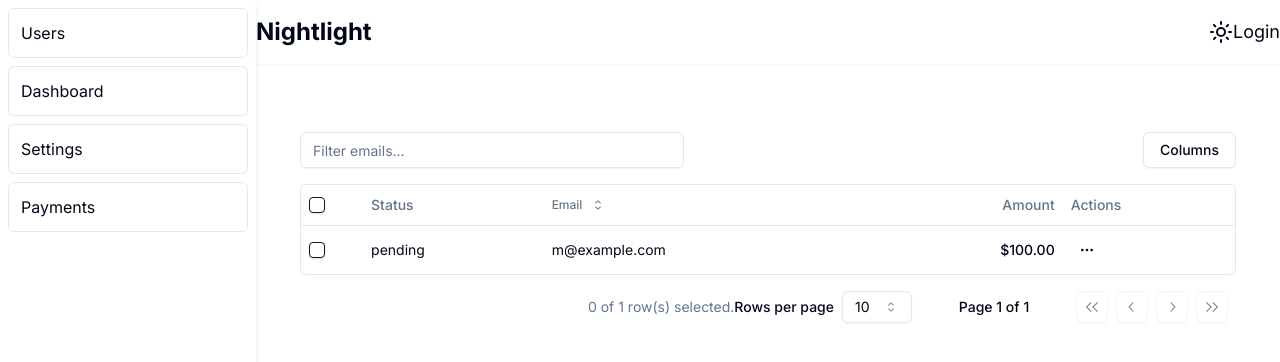
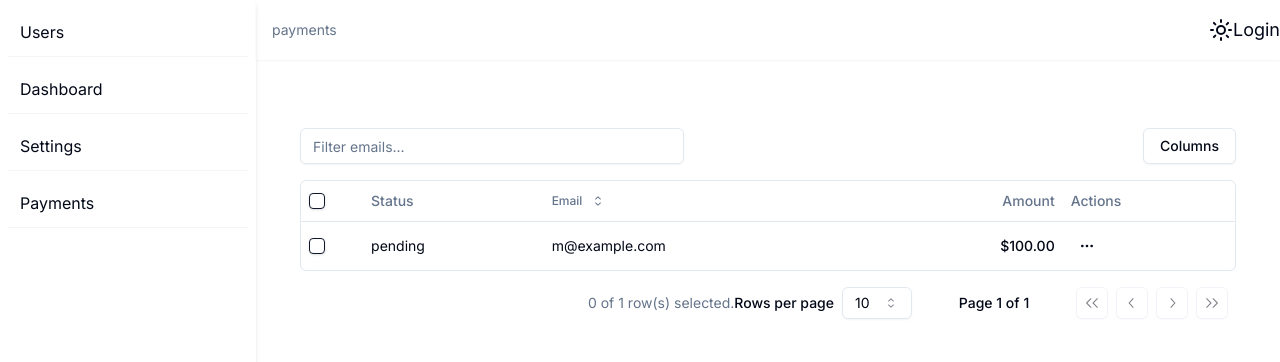
Before and after one commit to aichijimoren123/Nightlight, a Next.js app: page /payments in a window 1280 px wide. Shown: the top 362 px of the page. Built offline with nearby package versions, Linux system fonts and the light colour scheme.

Commit message:
Refactor Sidebar and Header components

```diff
--- /dev/null
+++ b/src/app/(admin)/Breadcrump.tsx
@@ -0,0 +1,47 @@
+"use client";
+
+import {
+  Breadcrumb,
+  BreadcrumbItem,
+  BreadcrumbLink,
+  BreadcrumbList,
+  BreadcrumbPage,
+  BreadcrumbSeparator,
+} from "@/components/ui/Breadcrumb";
+import { usePathname } from "next/navigation";
+import { Fragment } from "react";
+
+export default function BreadcrumbComponent() {
+  const pathName = usePathname();
+
+  // 将路径名称拆分成数组
+  const pathSegments = pathName.split("/").filter((segment) => segment !== "");
+
+  // 生成动态的面包屑项
+  const breadcrumbs = pathSegments.map((segment, index) => {
+    const path = `/${pathSegments.slice(0, index + 1).join("/")}`;
+    return (
+      <Fragment key={index}>
+        <BreadcrumbItem>
+          <BreadcrumbLink href={path}>{segment}</BreadcrumbLink>
+        </BreadcrumbItem>
+      </Fragment>
+    );
+  });
+
+  //   // 添加首页链接
+  //   breadcrumbs.unshift(
+  //     <Fragment key="home">
+  //       <BreadcrumbItem>
+  //         <BreadcrumbLink href="/">Home</BreadcrumbLink>
+  //       </BreadcrumbItem>
+  //       <BreadcrumbSeparator />
+  //     </Fragment>
+  //   );
+
+  return (
+    <Breadcrumb>
+      <BreadcrumbList>{breadcrumbs}</BreadcrumbList>
+    </Breadcrumb>
+  );
+}
--- a/src/app/(admin)/Header.tsx
+++ b/src/app/(admin)/Header.tsx
@@ -1,15 +1,14 @@
 import { cn } from "@/lib/utils";
 import ThemeSwitcher from "../../components/ThemeSwitch";
 import Link from "next/link";
+import BreadcrumbComponent from "./Breadcrump";
 
 export default function Header({ className }: { className?: string }) {
   return (
     <header className={cn(className, "shadow-sm")}>
       <nav className="flex justify-between items-center py-4">
-        <div className="flex-1">
-          <Link href="/" className="text-2xl font-bold">
-            Nightlight
-          </Link>
+        <div className="flex-1 px-4">
+          <BreadcrumbComponent />
         </div>
         <ThemeSwitcher />
         <div>
--- a/src/app/(admin)/Sidebar.tsx
+++ b/src/app/(admin)/Sidebar.tsx
@@ -12,7 +12,7 @@
   return (
     <aside className={cn(className, "flex flex-col p-2 gap-2")}>
       {links.map((link) => (
-        <div key={link.href} className=" border-[1px] p-3 rounded-md">
+        <div key={link.href} className=" border-b-[1px] border-stone-100 p-3 ">
           <Link key={link.href} href={link.href}>
             {link.label}
           </Link>
--- /dev/null
+++ b/src/components/ui/Breadcrumb.tsx
@@ -0,0 +1,115 @@
+import * as React from "react";
+import { Slot } from "@radix-ui/react-slot";
+import { ChevronRight, MoreHorizontal } from "lucide-react";
+
+import { cn } from "@/lib/utils";
+
+const Breadcrumb = React.forwardRef<
+  HTMLElement,
+  React.ComponentPropsWithoutRef<"nav"> & {
+    separator?: React.ReactNode;
+  }
+>(({ ...props }, ref) => <nav ref={ref} aria-label="breadcrumb" {...props} />);
+Breadcrumb.displayName = "Breadcrumb";
+
+const BreadcrumbList = React.forwardRef<
+  HTMLOListElement,
+  React.ComponentPropsWithoutRef<"ol">
+>(({ className, ...props }, ref) => (
+  <ol
+    ref={ref}
+    className={cn(
+      "flex flex-wrap items-center gap-1.5 break-words text-sm text-muted-foreground sm:gap-2.5",
+      className
+    )}
+    {...props}
+  />
+));
+BreadcrumbList.displayName = "BreadcrumbList";
+
+const BreadcrumbItem = React.forwardRef<
+  HTMLLIElement,
+  React.ComponentPropsWithoutRef<"li">
+>(({ className, ...props }, ref) => (
+  <li
+    ref={ref}
+    className={cn("inline-flex items-center gap-1.5", className)}
+    {...props}
+  />
+));
+BreadcrumbItem.displayName = "BreadcrumbItem";
+
+const BreadcrumbLink = React.forwardRef<
+  HTMLAnchorElement,
+  React.ComponentPropsWithoutRef<"a"> & {
+    asChild?: boolean;
+  }
+>(({ asChild, className, ...props }, ref) => {
+  const Comp = asChild ? Slot : "a";
+
+  return (
+    <Comp
+      ref={ref}
+      className={cn("transition-colors hover:text-foreground", className)}
+      {...props}
+    />
+  );
+});
+BreadcrumbLink.displayName = "BreadcrumbLink";
+
+const BreadcrumbPage = React.forwardRef<
+  HTMLSpanElement,
+  React.ComponentPropsWithoutRef<"span">
+>(({ className, ...props }, ref) => (
+  <span
+    ref={ref}
+    role="link"
+    aria-disabled="true"
+    aria-current="page"
+    className={cn("font-normal text-foreground", className)}
+    {...props}
+  />
+));
+BreadcrumbPage.displayName = "BreadcrumbPage";
+
+const BreadcrumbSeparator = ({
+  children,
+  className,
+  ...props
+}: React.ComponentProps<"li">) => (
+  <li
+    role="presentation"
+    aria-hidden="true"
+    className={cn("[&>svg]:size-3.5", className)}
+    {...props}
+  >
+    {children ?? <ChevronRight />}
+  </li>
+);
+BreadcrumbSeparator.displayName = "BreadcrumbSeparator";
+
+const BreadcrumbEllipsis = ({
+  className,
+  ...props
+}: React.ComponentProps<"span">) => (
+  <span
+    role="presentation"
+    aria-hidden="true"
+    className={cn("flex h-9 w-9 items-center justify-center", className)}
+    {...props}
+  >
+    <MoreHorizontal className="h-4 w-4" />
+    <span className="sr-only">More</span>
+  </span>
+);
+BreadcrumbEllipsis.displayName = "BreadcrumbElipssis";
+
+export {
+  Breadcrumb,
+  BreadcrumbList,
+  BreadcrumbItem,
+  BreadcrumbLink,
+  BreadcrumbPage,
+  BreadcrumbSeparator,
+  BreadcrumbEllipsis,
+};
```
Also changed, not shown: 1 other file (tests, documents, lock files or other folders).
